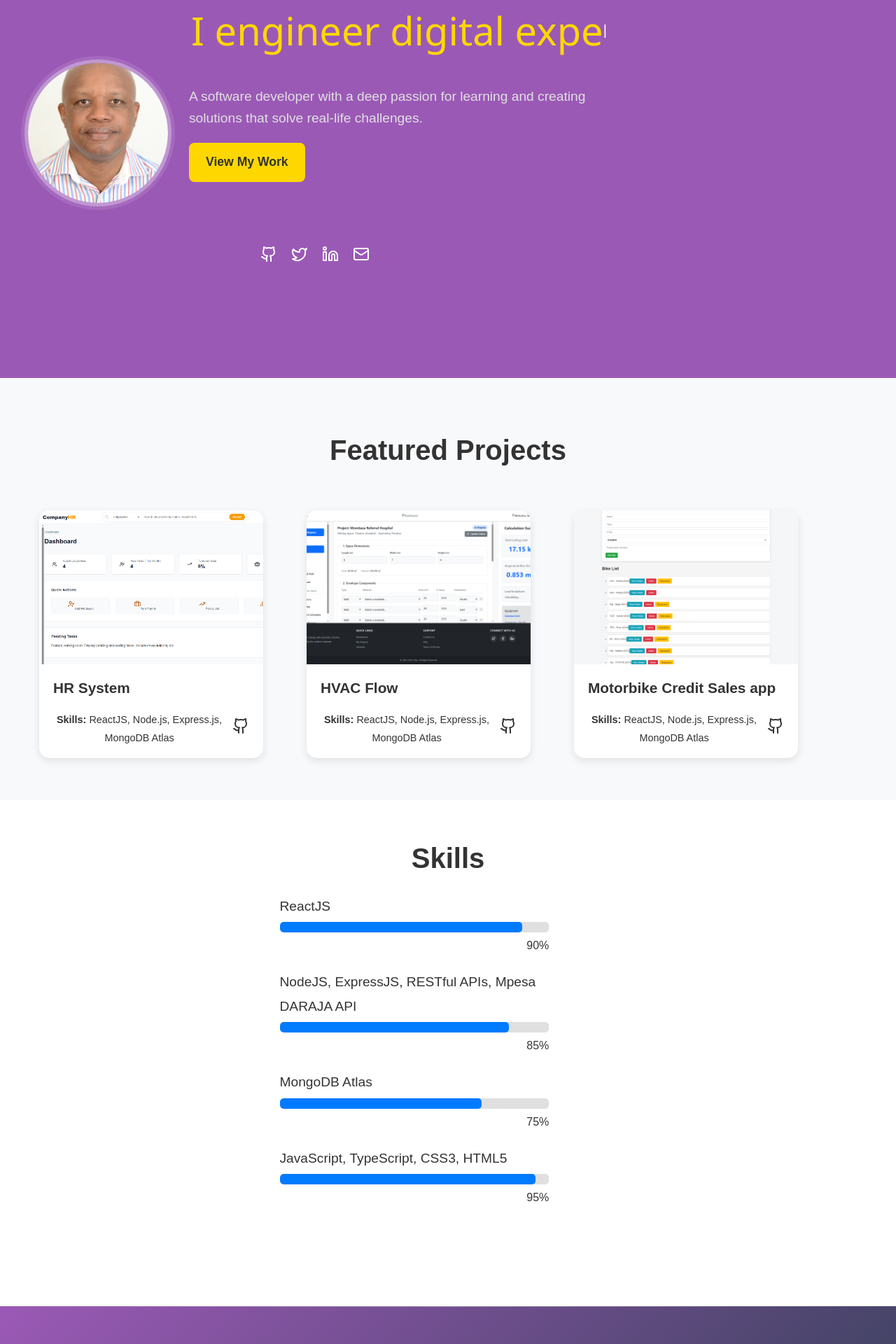
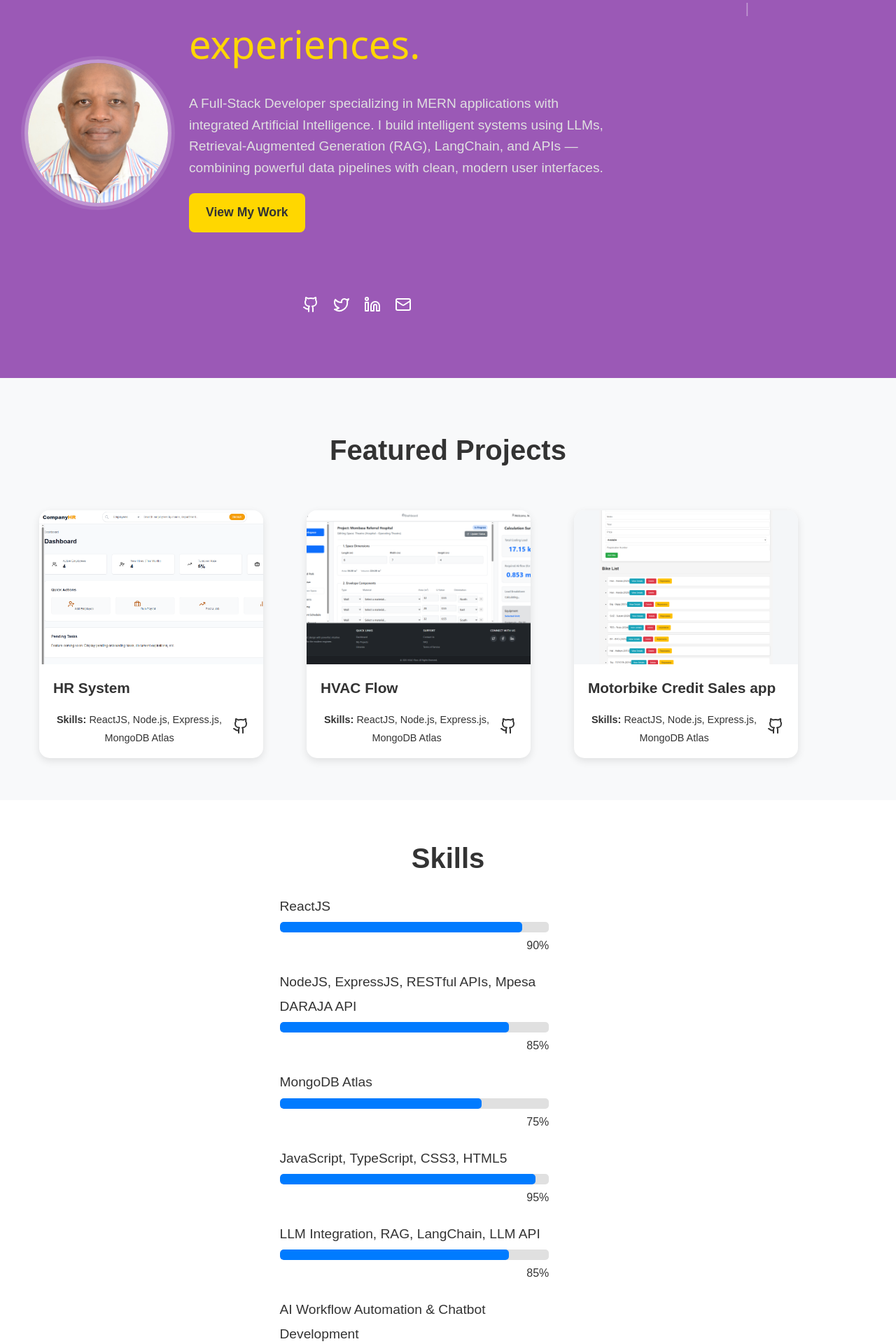
Before and after one commit to JKiboi/portfolio, a React (Create React App) app: page / in a window 1280 px wide. Shown: the part 260-2180 px from the top of the page at 70% size. Built offline with nearby package versions, Linux system fonts and the light colour scheme.

Commit message:
new commit

```diff
--- a/src/pages/Home.js
+++ b/src/pages/Home.js
@@ -1,4 +1,4 @@
-//pages/Home.js
+// src/pages/Home.js
 import React, { useEffect, useRef } from "react";
 import { Link } from "react-router-dom";
 import "../styles/Home.css";
@@ -17,10 +17,10 @@ const Home = () => {
     const typed = new Typed(el.current, {
       strings: [
         "Hi, I'm James Kiboi.",
-        "I engineer digital experiences.",
-        "Crafting beautiful user interfaces with React.js.",
-        "Building scalable back-end services with Node.js.",
-        "From pixel-perfect UIs to robust APIs.",
+        "I engineer intelligent digital experiences.",
+        "Integrating LLMs and AI into modern MERN applications.",
+        "Building scalable back-end services with Node.js and RAG pipelines.",
+        "Crafting data-driven, AI-enhanced user experiences with React.js.",
         "Let's build something incredible together."
       ],
       typeSpeed: 50,
@@ -41,6 +41,7 @@ const Home = () => {
 
   return (
     <div className="home">
+      {/* ====== ABOUT SECTION ====== */}
       <div className="about">
         <div className="about-content">
           <div className="developer-photo">
@@ -51,8 +52,10 @@ const Home = () => {
               <span ref={el} className="typed-text"></span>
             </div>
             <p className="bio">
-              A software developer with a deep passion for learning and creating
-              solutions that solve real-life challenges.
+              A Full-Stack Developer specializing in MERN applications with integrated
+              Artificial Intelligence. I build intelligent systems using LLMs,
+              Retrieval-Augmented Generation (RAG), LangChain, and APIs —
+              combining powerful data pipelines with clean, modern user interfaces.
             </p>
             <div className="cta-buttons">
               <Link to="/projects" className="cta-button">
@@ -66,6 +69,7 @@ const Home = () => {
         </div>
       </div>
 
+      {/* ====== FEATURED PROJECTS SECTION ====== */}
       <div className="featured-projects">
         <h1 className="featured-projects-title">Featured Projects</h1>
         <div className="projectList">
@@ -82,6 +86,7 @@ const Home = () => {
         </div>
       </div>
 
+      {/* ====== SKILLS SECTION ====== */}
       <div className="skills">
         <h1>Skills</h1>
         <div className="skill-bars-container">
@@ -95,6 +100,14 @@ const Home = () => {
             title="JavaScript, TypeScript, CSS3, HTML5"
             percentage={95}
           />
+          <SkillBar
+            title="LLM Integration, RAG, LangChain, LLM API"
+            percentage={85}
+          />
+          <SkillBar
+            title="AI Workflow Automation & Chatbot Development"
+            percentage={80}
+          />
         </div>
       </div>
     </div>
```
